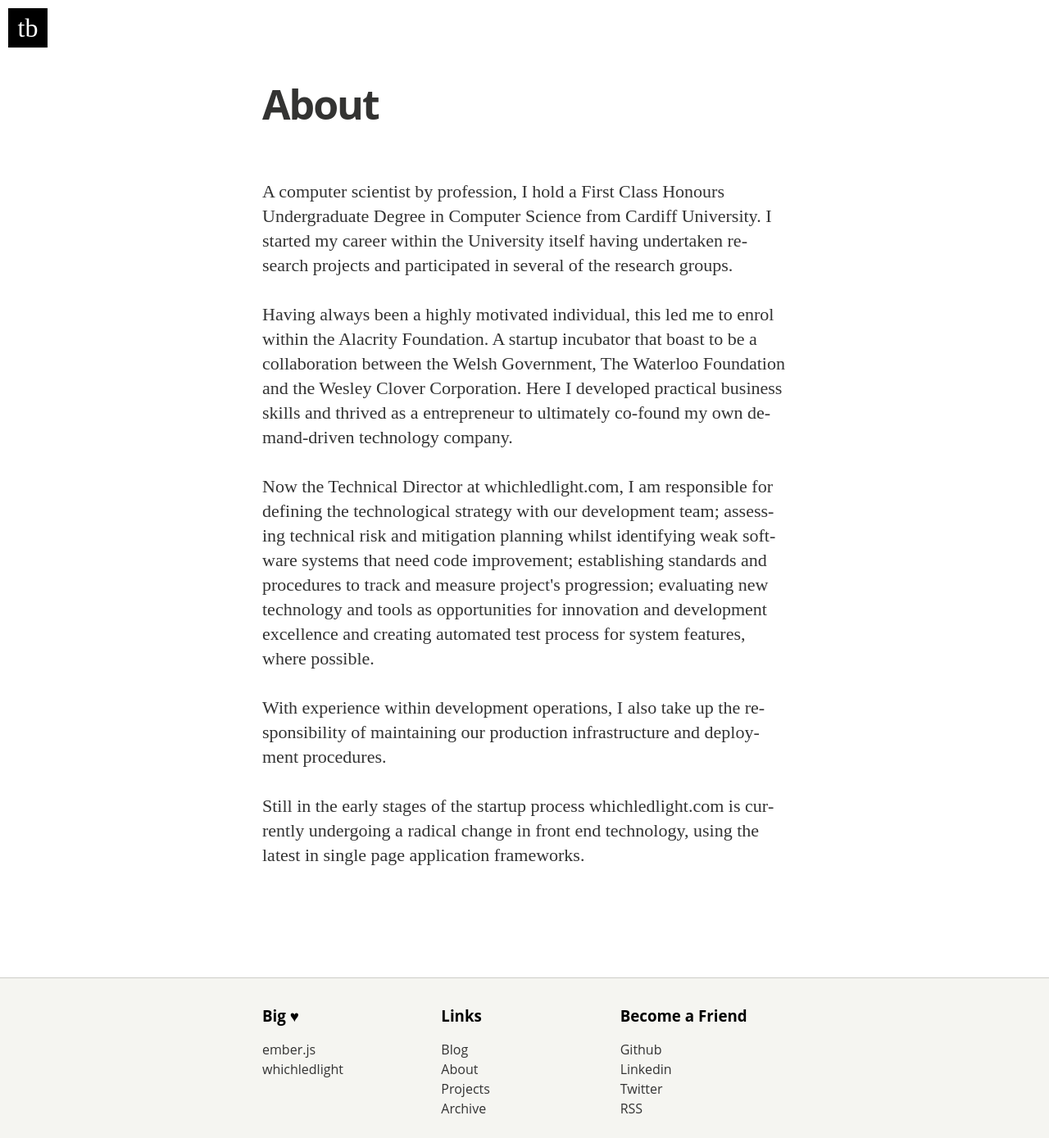
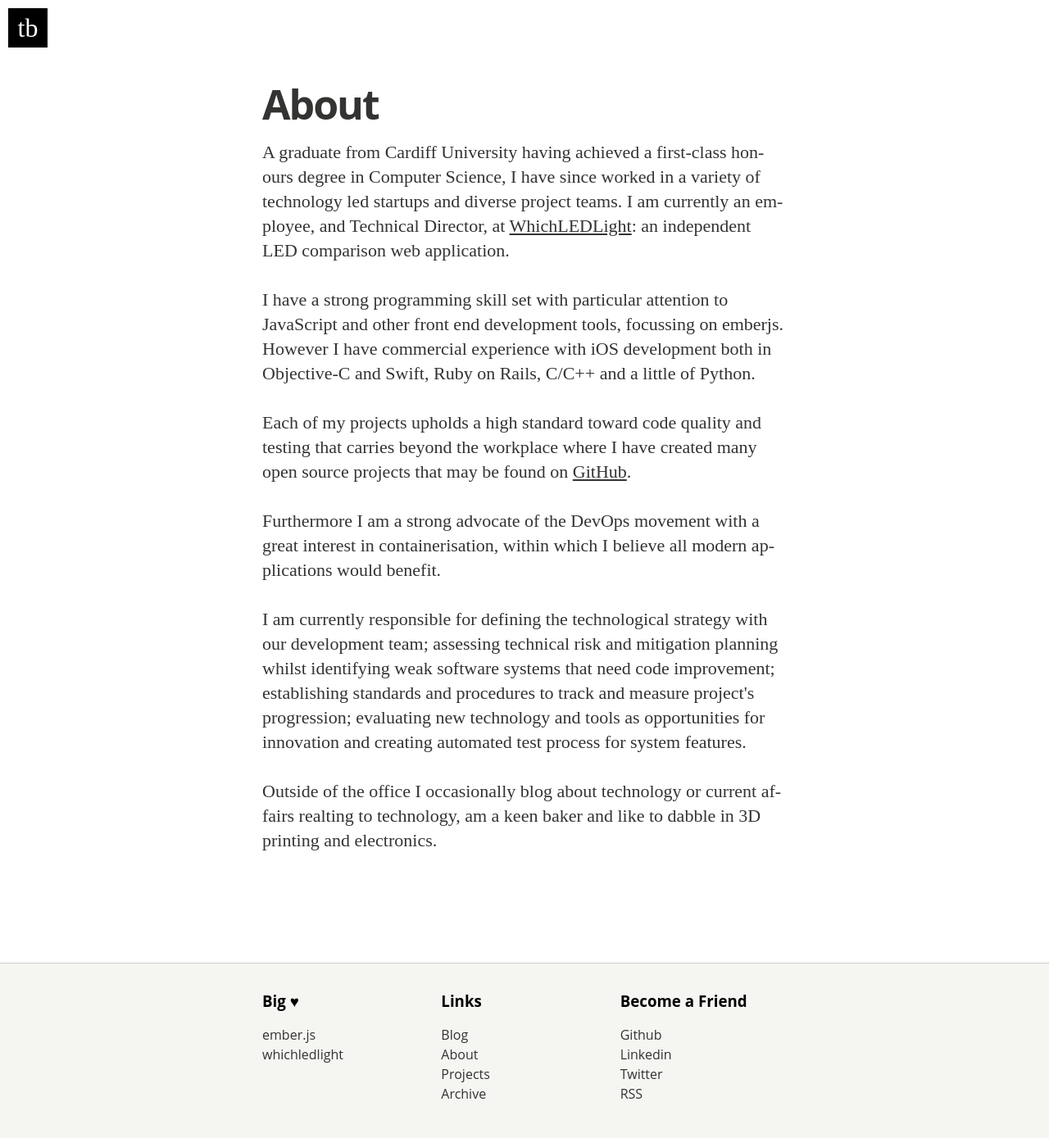
Before and after one commit to tomasbasham/tomasbasham.github.io, a Jekyll site: the page built from about.html, in a window 1280 px wide and 1400 px high, cut to the strip 0-1389 px from the top of the window. Shown: the whole strip at 82% size. Built offline with Jekyll 4.4.1, drawn with Linux system fonts in a browser that asks for light colours; nearby versions of some CDN libraries; some web fonts are replaced.

Commit message:
Update about page

```diff
--- a/about.html
+++ b/about.html
@@ -6,28 +6,25 @@ sitemap:
   priority: 0.5
   changefreq: 'monthly'
 ---
-
 <main class="content" role="main">
   <article class="post" itemscope itemtype="http://schema.org/Article">
     <div class="no-article-image">
       <div class="post-meta">
         <h1 class="post-title">{{ page.title }}</h1>
-        <div class="cf post-meta-text">
-          <div class="author-image" style="background-image: url({{ page.author_image }})">Blog Logo</div>
-          <h4 class="author-name" itemprop="author" itemscope itemtype="http://schema.org/Person">{{ page.author }}</h4>
-        </div>
       </div>
     </div>
     <section class="post-content">
-      <p>A computer scientist by profession, I hold a First Class Honours Undergraduate Degree in Computer Science from Cardiff University. I started my career within the University itself having undertaken research projects and participated in several of the research groups.</p>
+      <p>A graduate from Cardiff University having achieved a first-class honours degree in Computer Science, I have since worked in a variety of technology led startups and diverse project teams. I am currently an employee, and Technical Director, at <a href="https://www.whichledlight.com">WhichLEDLight</a>: an independent LED comparison web application.</p>
 
-      <p>Having always been a highly motivated individual, this led me to enrol within the Alacrity Foundation. A startup incubator that boast to be a collaboration between the Welsh Government, The Waterloo Foundation and the Wesley Clover Corporation. Here I developed practical business skills and thrived as a entrepreneur to ultimately co-found my own demand-driven technology company.</p>
+      <p>I have a strong programming skill set with particular attention to JavaScript and other front end development tools, focussing on emberjs. However I have commercial experience with iOS development both in Objective-C and Swift, Ruby on Rails, C/C++ and a little of Python.</p>
 
-      <p>Now the Technical Director at whichledlight.com, I am responsible for defining the technological strategy with our development team; assessing technical risk and mitigation planning whilst identifying weak software systems that need code improvement; establishing standards and procedures to track and measure project's progression; evaluating new technology and tools as opportunities for innovation and development excellence and creating automated test process for system features, where possible.</p>
+      <p>Each of my projects upholds a high standard toward code quality and testing that carries beyond the workplace where I have created many open source projects that may be found on <a href="https://github.com/tomasbasham?tab=repositories">GitHub</a>.</p>
 
-      <p>With experience within development operations, I also take up the responsibility of maintaining our production infrastructure and deployment procedures.</p>
+      <p>Furthermore I am a strong advocate of the DevOps movement with a great interest in containerisation, within which I believe all modern applications would benefit.</p>
 
-      <p>Still in the early stages of the startup process whichledlight.com is currently undergoing a radical change in front end technology, using the latest in single page application frameworks.</p>
+      <p>I am currently responsible for defining the technological strategy with our development team; assessing technical risk and mitigation planning whilst identifying weak software systems that need code improvement; establishing standards and procedures to track and measure project's progression; evaluating new technology and tools as opportunities for innovation and creating automated test process for system features.</p>
+
+      <p>Outside of the office I occasionally blog about technology or current affairs realting to technology, am a keen baker and like to dabble in 3D printing and electronics.</p>
     </section>
   </article>
 </main>
```
